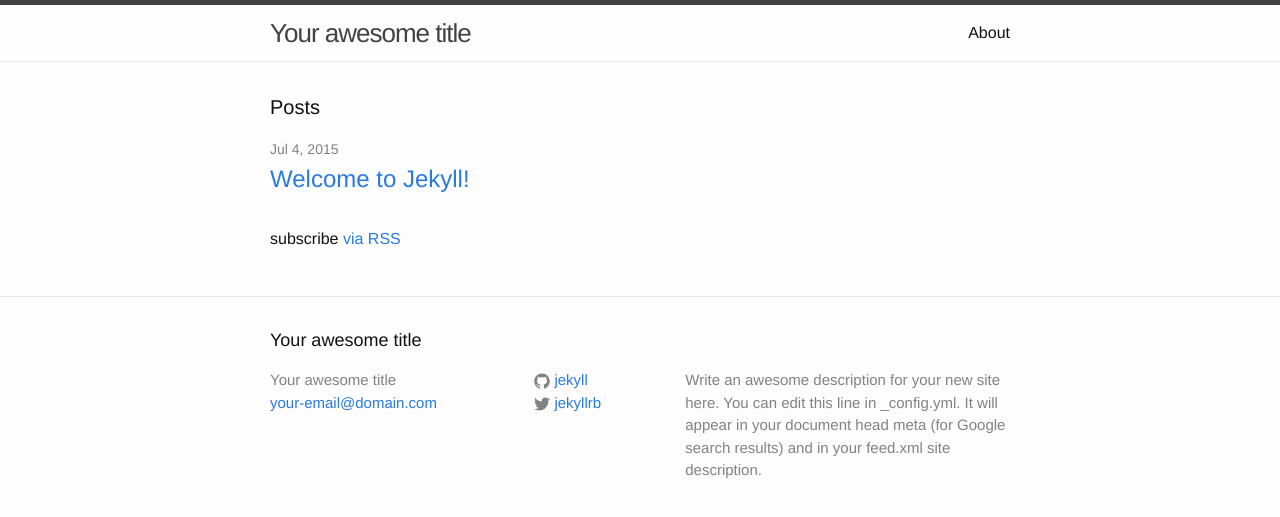
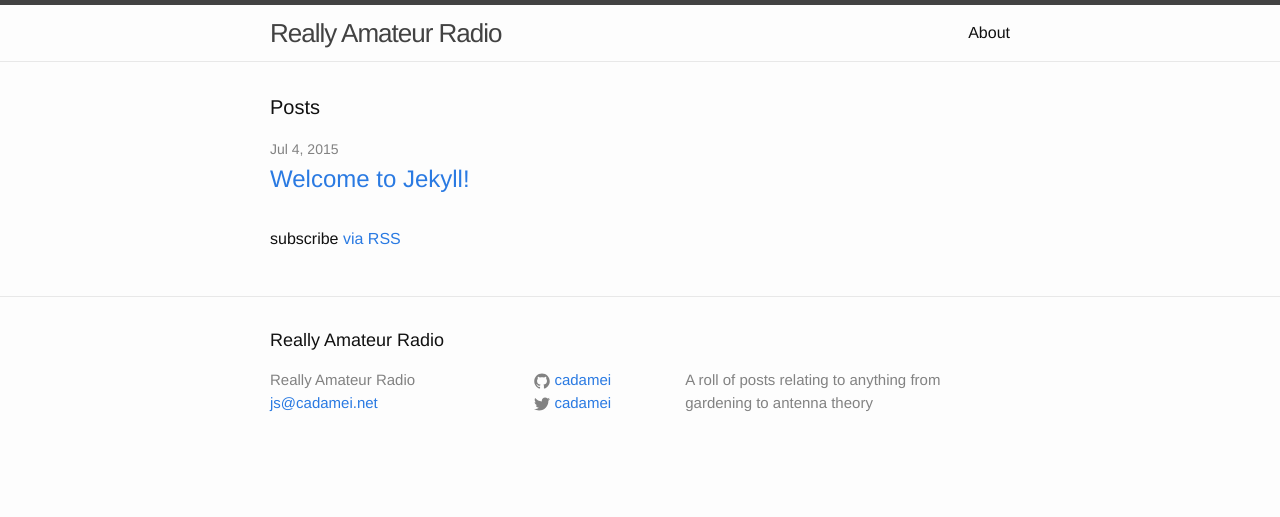
Before and after one commit to cadamei/cadamei.github.io, a Jekyll site: the page built from index.html, in a window 1280 px wide. Shown: the top 517 px of the page. Built offline with Jekyll 4.4.1, drawn with Linux system fonts in a browser that asks for light colours.

Commit message:
customised _config

```diff
--- a/_config.yml
+++ b/_config.yml
@@ -1,14 +1,12 @@
 # Site settings
-title: Your awesome title
-email: your-email@domain.com
+title: Really Amateur Radio
+email: js@cadamei.net
 description: > # this means to ignore newlines until "baseurl:"
-  Write an awesome description for your new site here. You can edit this
-  line in _config.yml. It will appear in your document head meta (for
-  Google search results) and in your feed.xml site description.
+  A roll of posts relating to anything from gardening to antenna theory
 baseurl: "" # the subpath of your site, e.g. /blog/
-url: "http://yourdomain.com" # the base hostname & protocol for your site
-twitter_username: jekyllrb
-github_username:  jekyll
+url: "http://cadamei.github.io" # the base hostname & protocol for your site
+twitter_username: cadamei
+github_username:  cadamei
 
 # Build settings
 markdown: kramdown
```
